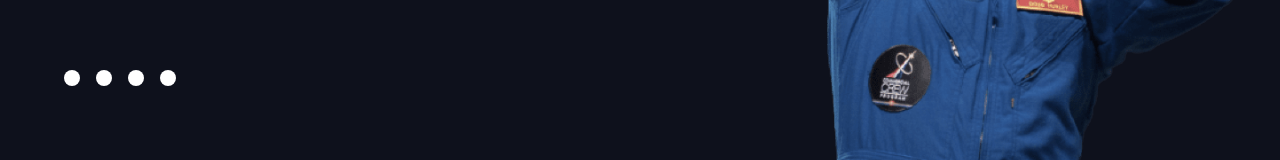
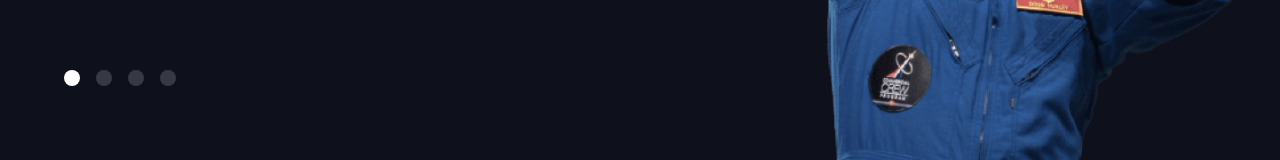
Before and after one commit to BrunoOliveira16/space-tourism-website, a React (Vite) app: page /crew in a window 1280 px wide. Shown: the part 720-880 px from the top of the page. Built offline with nearby package versions, Linux system fonts and the light colour scheme; a web font is replaced by a local one.

Commit message:
:sparkles: feat: refatorado lista, adicionado item ativo e css

```diff
--- a/src/pages/Crew/Crew.jsx
+++ b/src/pages/Crew/Crew.jsx
@@ -1,10 +1,10 @@
 import React, { useState } from 'react'
 import { crew } from '../../data/data.json'
+import { List } from './List'
 import './crew.css'
 
 const Crew = () => {
   const [ crewItem, setCrewItem ] = useState(crew.filter((item) => item.name === "Douglas Hurley"));
-  const navList = [...new Set(crew.map((crews) => crews.name))]
 
   const filterItems = (name) => {
     const newCrewItem = crew.filter((item) => item.name === name);
@@ -26,19 +26,7 @@ const Crew = () => {
           })}
         </div>
         <div className="crew__content">
-          <ul className="crew__list row">
-          {navList.map((name, index) => {
-            return (
-              <button
-                className="button__circle"
-                key={index}
-                onClick={() => {
-                  filterItems(name)
-                }}
-              ></button>
-            )}
-          )}
-          </ul>
+          <List filterItems={filterItems} />
           <div className="crew__information">
             {crewItem.map((item)=> {
               return(
--- /dev/null
+++ b/src/pages/Crew/List.jsx
@@ -0,0 +1,34 @@
+import PropTypes from 'prop-types';
+import { crew } from '../../data/data.json'
+import { useState } from 'react';
+
+const List = ({ filterItems }) => {
+    const navList = [...new Set(crew.map((crews) => crews.name))]
+    const [ active, setActive ] = useState(0);
+
+    return (
+        <nav className="crew__nav row">
+        <ul className="crew__list row">
+            {navList.map((name, index) => {
+            return (
+                <button
+                className={active === index ? "active-work" : "button__circle"}
+                key={index}
+                onClick={() => {
+                    setActive(index);
+                    filterItems(name);
+                }}
+                >
+                </button>
+            )}
+            )}
+        </ul>
+        </nav>
+    );
+}
+
+List.propTypes = {
+    filterItems: PropTypes.func.isRequired
+  };
+
+export { List };
--- a/src/pages/Crew/crew.css
+++ b/src/pages/Crew/crew.css
@@ -51,12 +51,22 @@
     z-index: 2;
 }
 
+.active-work,
 .button__circle {
     width: 10px;
     height: 10px;
     border-radius: 50%;
+}
+
+.button__circle {
+    background-color: var(--text-second-color);
+    opacity: .17;
+}
+
+.active-work {
     background-color: var(--text-second-color);
 }
+
 
 .crew__information {
     text-align: center;
@@ -132,6 +142,7 @@
         letter-spacing: var(--small-letter-space);
     }
 
+    .active-work,
     .button__circle {
         width: 1rem;
         height: 1rem;
```
